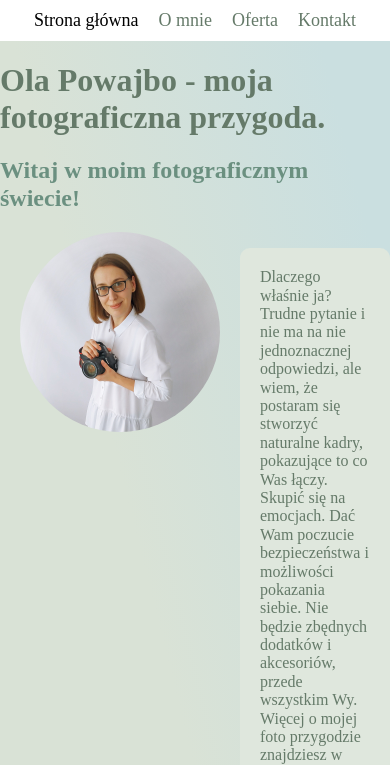
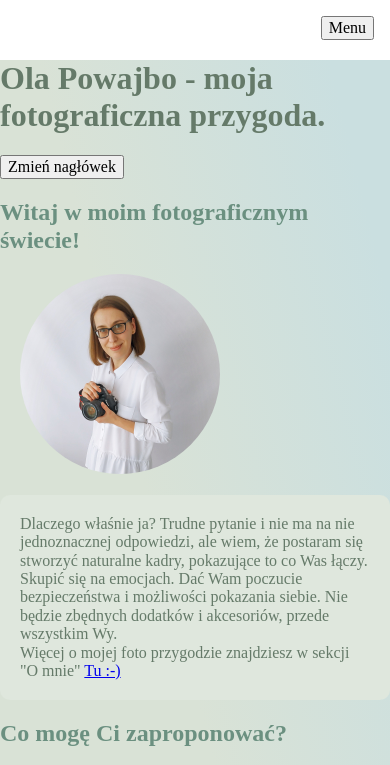
Before and after one commit to olapowajbo/homepage, a plain HTML site: page index.html in a window 390 px wide. Shown: the top 765 px of the page. Drawn offline with Linux system fonts and the light colour scheme.

Commit message:
hamburger menu added

```diff
--- a/index.html
+++ b/index.html
@@ -9,20 +9,22 @@
   </head>
 
   <body>
-    <header>
-      <nav class="navigation">
+    <header class="header">
+      <button class="hamburger hamburger--js" aria-label="Otwórz menu">Menu</button>
+      <nav class="navigation navigation--js">
         <a class="navigation--link navigation--link__main" href="index.html"
-          >Strona główna</a
-        >
+          >Strona główna</a>
         <a class="navigation--link" href="aboutMe.html">O mnie</a>
         <a class="navigation--link" href="offer.html">Oferta</a>
         <a class="navigation--link" href="contact.html">Kontakt</a>
       </nav>
+
     </header>
     <main class="main">
       <header class="main__heading main__heading--js" id="top">
         <h1>Ola Powajbo - moja fotograficzna przygoda.</h1>
       </header>
+      <button class="action--js">Zmień nagłówek</button>
       <section class="hello-section hello-section--js">
         <h2 class="hello-section--title">
           Witaj w moim fotograficznym świecie!
--- a/main.js
+++ b/main.js
@@ -56,3 +56,18 @@ if (humanOne.age > humanTwo.age) {
 } else if (humanOne.age < humanTwo.age) {
     console.log('Ola jest młodsza od Marka');
 }
+
+const button = document.querySelector('.action--js')
+console.log(button)
+
+button.addEventListener('click', () => {
+    const heading = document.querySelector('.main__heading--js');
+    heading.innerHTML = 'Witaj nieznajomy!';
+});
+
+const hamburger = document.querySelector('.hamburger--js');
+
+hamburger.addEventListener('click',() => {
+    const nav = document.querySelector('.navigation--js');
+    nav.classList.toggle('navigation--open');
+})
--- a/style.css
+++ b/style.css
@@ -10,31 +10,45 @@ body {
 }
 .main {
   max-width: 1000px;
-  margin: 0 auto;
+  margin: 60px auto 0;
+}
+.header {
+  background: white;
+  min-height: 60px;
+  position: fixed;
+  top:0;
+  width: 100%;
 }
 .navigation {
-  background-color: white;
-  display: flex;
-  justify-content: center;
+  padding: 16px;
+  background: white;
+  display:none;
+
 }
 .navigation--link{
   color: #657a69;
   text-decoration: none;
   font-size: 18px;
-  padding: 10px;
+  display: block;
+  margin: 0 0 16px;
 }
 .navigation--link__main {
   color: rgb(0, 0, 0);
 }
-.main--heading {
+.navigation--open {
+  display: block;
+}
+
+.main-.-heading {
   color: #344e41;
+  font-size: 16px;
 }
 .hello-section {
 
 }
 .hello-section--grid {
-  display: grid;
-  grid-template-columns: 1fr 3fr;
+  display: block;
+
 }
 .hello-section--title {
   color: #6b9080;
@@ -163,3 +177,24 @@ img {
   display: block;
   width: 200px;
 }
+.hamburger {
+  position: absolute;
+  top: 16px;
+  right: 16px;
+}
+
+@media (min-width: 768px) {
+  .navigation {
+    padding: 16px;
+    background-color: white;
+    display: flex;
+    justify-content: space-around;
+  }
+  .hello-section--grid {
+    display: grid;
+    grid-template-columns: 1fr 3fr;
+  }
+  .hamburger {
+    display: none;
+  }
+}
```
